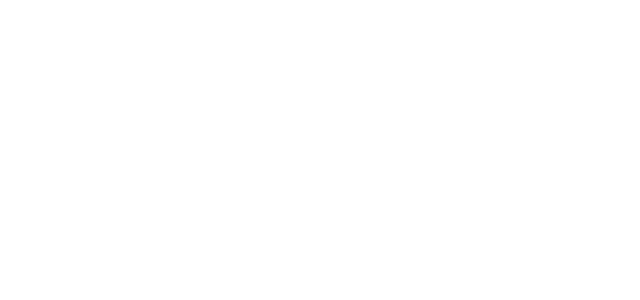
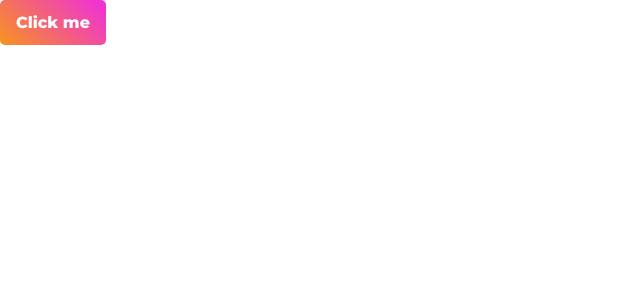
Before and after one commit to ArnoldGee/workinder, a Next.js app: page / in a window 1280 px wide. Shown: the top 300 px of the page, without its empty margins (0-640 px from the left). Built offline with nearby package versions, Linux system fonts and the light colour scheme.

Commit message:
feat: button component

```diff
--- /dev/null
+++ b/components/common/atoms/button/Button.module.css
@@ -0,0 +1,19 @@
+.button {
+    display: inline-block;
+    padding: 0.6rem 1rem;
+    border-radius: 5px;
+    font-weight: bold;
+    transition: transform 0.1s ease-out;
+    color: var(--dominant);
+}
+.button:hover {
+    transform: scale(1.05);
+    box-shadow: var(--primary-shadow-small);
+}
+.button--primary {
+    background: var(--primary-gradient);
+}
+.button--subtle {
+    color: var(--primary);
+    background: var(--dominant)
+}
--- /dev/null
+++ b/components/common/atoms/button/Button.tsx
@@ -0,0 +1,23 @@
+import React, { FC, ReactNode } from 'react';
+import styles from './Button.module.css';
+interface Props {
+  children: ReactNode;
+  buttonStyle?: 'primary' | 'subtle' | 'subtle-inverted';
+  onClick?: () => void;
+  href?: string;
+}
+const Button: FC<Props> = ({ children, buttonStyle = 'primary', ...props }) => {
+  const CustomTag = props?.href ? 'a' : 'button';
+  const linkAttributes = props?.href && { target: '_blank', rel: 'noopener noreferrer' };
+  return (
+    <CustomTag
+      className={[styles['button'], styles['button--' + buttonStyle]].join(' ')}
+      {...props}
+      {...linkAttributes}
+    >
+      {children}
+    </CustomTag>
+  );
+};
+
+export default Button;
--- a/pages/index.tsx
+++ b/pages/index.tsx
@@ -1,9 +1,12 @@
-import React, { FC, ReactNode } from 'react';
-interface Props {
-  children: ReactNode;
-}
-const index: FC<Props> = ({ children }) => {
-  return <div className="index">{children}</div>;
+import React, { FC } from 'react';
+import Button from '../components/common/atoms/button/Button';
+
+const index: FC<Record<string, never>> = () => {
+  return (
+    <div className="index">
+      <Button>Click me</Button>
+    </div>
+  );
 };
 
 export default index;
--- a/styles/index.css
+++ b/styles/index.css
@@ -62,6 +62,7 @@
 
 :root {
   --dominant: white; /* For the background, 60%*/
+  --primary: #F254A2;
   --secondary:  #f7931e;/* For the main elements, 30%*/
   --accent: #ef2dde; /* For little things that you want to stand out, 10% */
 
@@ -72,6 +73,11 @@
   --success: #98fd8a;
   --info: #1fd0e0 ;
   --failure: #ff0340;
+
+  /*Gradients*/
+  --primary-gradient: linear-gradient(45deg, var(--secondary), var(--accent));
+  /*shadows*/
+  --primary-shadow-small: 0px 0px 20px 2px rgba(239, 45, 222, 0.6);
 }
 
 /* ====================================================== */
```
Also changed, not shown: components/common/atoms/card/Card.tsx (added), components/common/atoms/hero/Hero.tsx (added).
